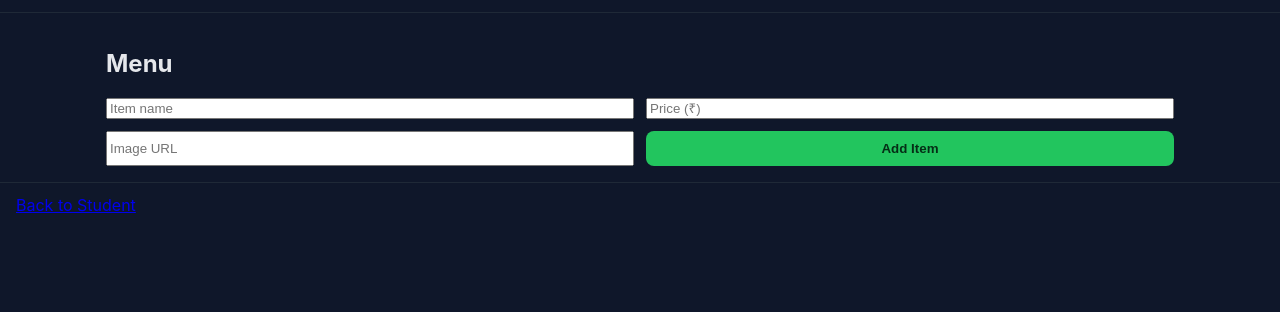
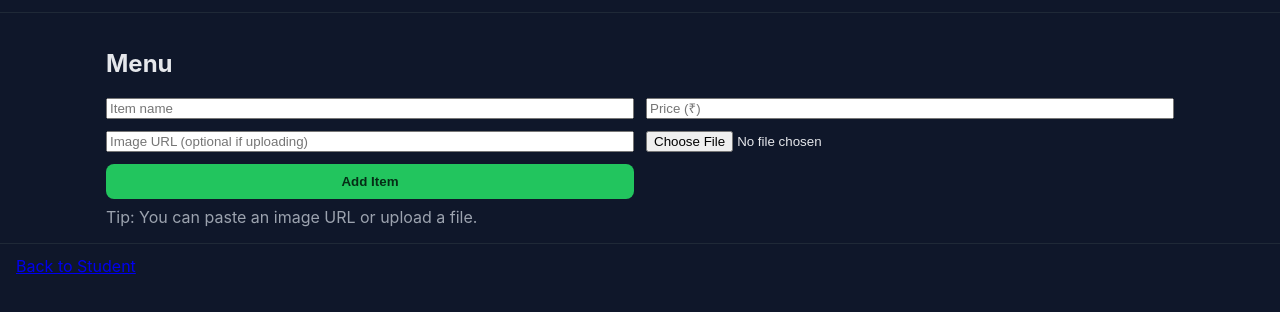
Before and after one commit to vrjatclg/Time2Eat, a plain HTML site: page admin.html in a window 1280 px wide. Both pictures are taken after a click on the button "Menu". Shown: the part 94-406 px from the top of the page. Drawn offline with Linux system fonts and the light colour scheme; no server answers.

Commit message:
Update image input fields in admin form

```diff
--- a/admin.html
+++ b/admin.html
@@ -68,9 +68,11 @@
         <form id="newItemForm" class="grid two">
           <input id="newItemName" placeholder="Item name" required />
           <input id="newItemPrice" type="number" min="0" placeholder="Price (₹)" required />
-          <input id="newItemImageUrl" placeholder="Image URL" />
+          <input id="newItemImageUrl" placeholder="Image URL (optional if uploading)" />
+          <input id="newItemImageFile" type="file" accept="image/*" />
           <button class="btn btn-primary" type="submit">Add Item</button>
         </form>
+        <div class="form-msg">Tip: You can paste an image URL or upload a file.</div>
         <div id="menuAdminGrid" class="grid"></div>
       </div>
     </section>
```
